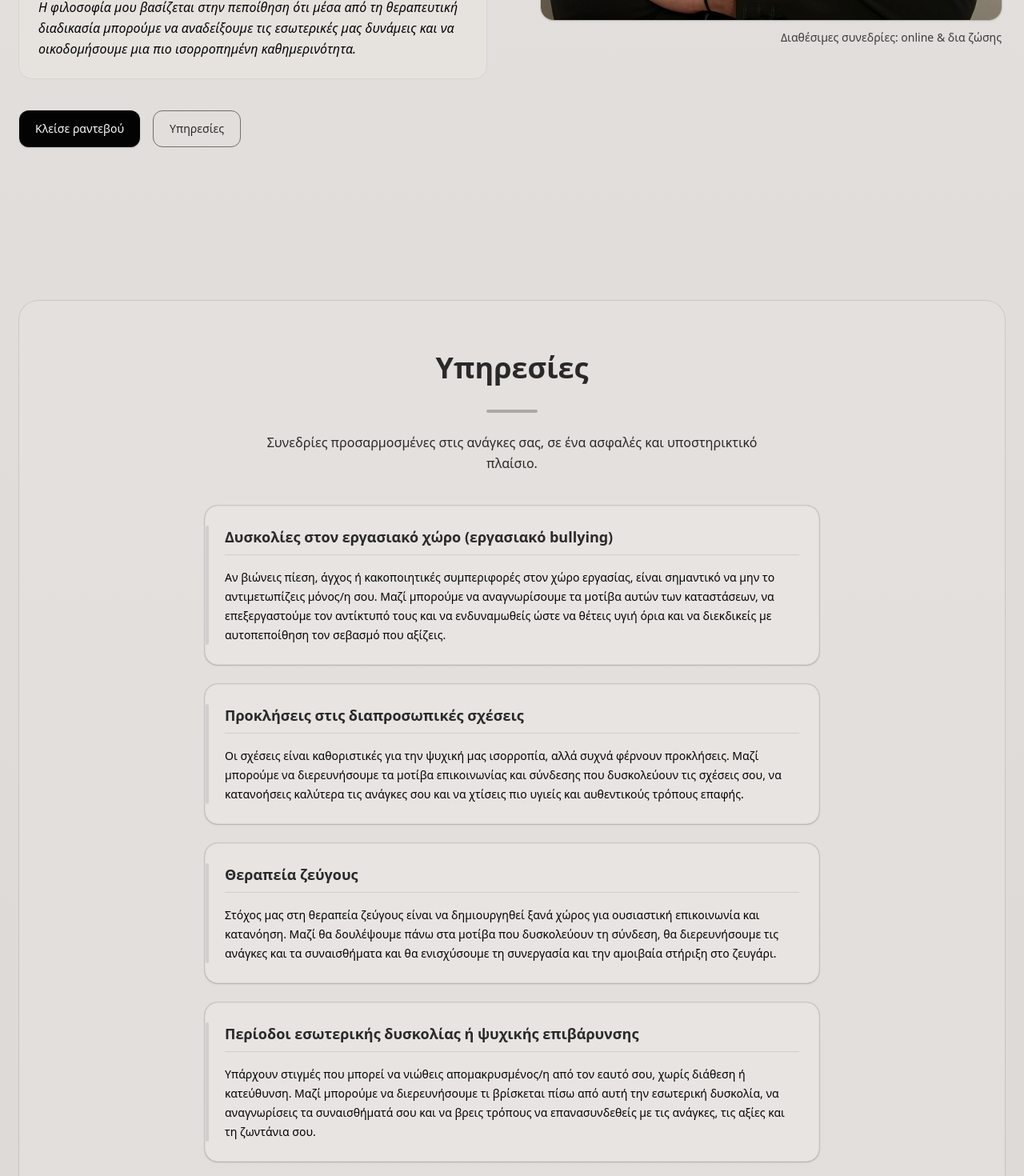
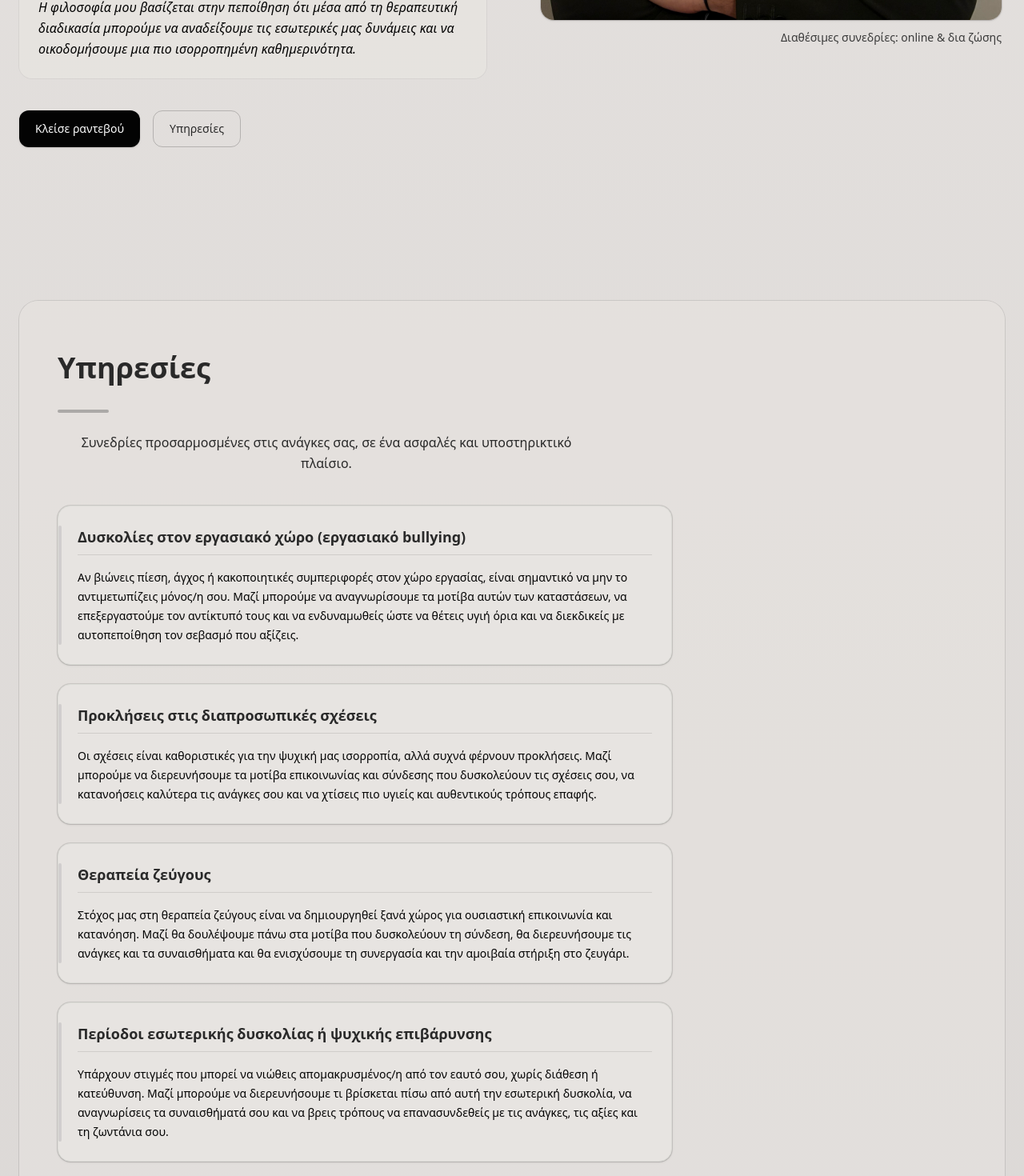
Before and after one commit to Nestortheo/psych-site, a React (Vite) app: page / in a window 1280 px wide. Shown: the part 1440-2910 px from the top of the page at 80% size. Built offline with nearby package versions, Linux system fonts and the light colour scheme.

Commit message:
Fixed misalligned section

```diff
--- a/src/components/ContactSection.jsx
+++ b/src/components/ContactSection.jsx
@@ -43,14 +43,14 @@ export default function ContactSection() {
         <div className="flex flex-col gap-3 md:items-end">
           <a
             href="tel:2311829090"
-            className="inline-flex w-full md:w-auto items-center justify-center rounded-xl border border-ink px-4 py-2.5 text-sm font-medium text-slate-800 hover:bg-white/60"
+            className="inline-flex w-full md:w-auto items-center justify-center rounded-xl border border-black/20 px-4 py-2.5 text-sm font-medium text-ink hover:bg-white/60"
           >
             Call
           </a>
 
           <a
             href="mailto:dimitrismichoudis@gmail.com"
-            className="inline-flex w-full md:w-auto items-center justify-center rounded-xl border border-ink px-4 py-2.5 text-sm font-medium text-slate-800 hover:bg-white/60"
+            className="inline-flex w-full md:w-auto items-center justify-center rounded-xl border border-black/20 px-4 py-2.5 text-sm font-medium text-ink hover:bg-white/60"
           >
             Email
           </a>
--- a/src/pages/Home.jsx
+++ b/src/pages/Home.jsx
@@ -123,7 +123,7 @@ export default function Home() {
 
                 <a
                   href="#services"
-                  className="inline-flex items-center justify-center rounded-xl border border-black/50 px-5 py-3 text-sm font-medium text-ink hover:bg-white/60"
+                  className="inline-flex items-center justify-center rounded-xl border border-black/20 px-5 py-3 text-sm font-medium text-ink hover:bg-white/60"
                 >
                   Υπηρεσίες
                 </a>
@@ -158,14 +158,14 @@ export default function Home() {
       <section id="services" className={section}>
         <div className={container}>
           <div className={panel}>
-            <h2 className="text-3xl md:text-4xl font-semibold text-center text-ink">Υπηρεσίες</h2>
-            <div className="h-1 w-16 bg-ink/30 mx-auto my-8 rounded-full" />
+            <h2 className="text-3xl md:text-4xl font-semibold text-ink">Υπηρεσίες</h2>
+            <div className="h-1 w-16 bg-ink/30  my-8 rounded-full" />
 
-            <p className="mx-auto -mt-2 mb-10 max-w-2xl text-center text-ink leading-relaxed">
+            <p className="-mt-2 mb-10 max-w-2xl text-center text-ink leading-relaxed">
               Συνεδρίες προσαρμοσμένες στις ανάγκες σας, σε ένα ασφαλές και υποστηρικτικό πλαίσιο.
             </p>
 
-            <div className="mx-auto max-w-3xl">
+            <div className="max-w-3xl">
               <div className="grid gap-6">
                 {services.map((s) => (
                   <ServiceCard
```
